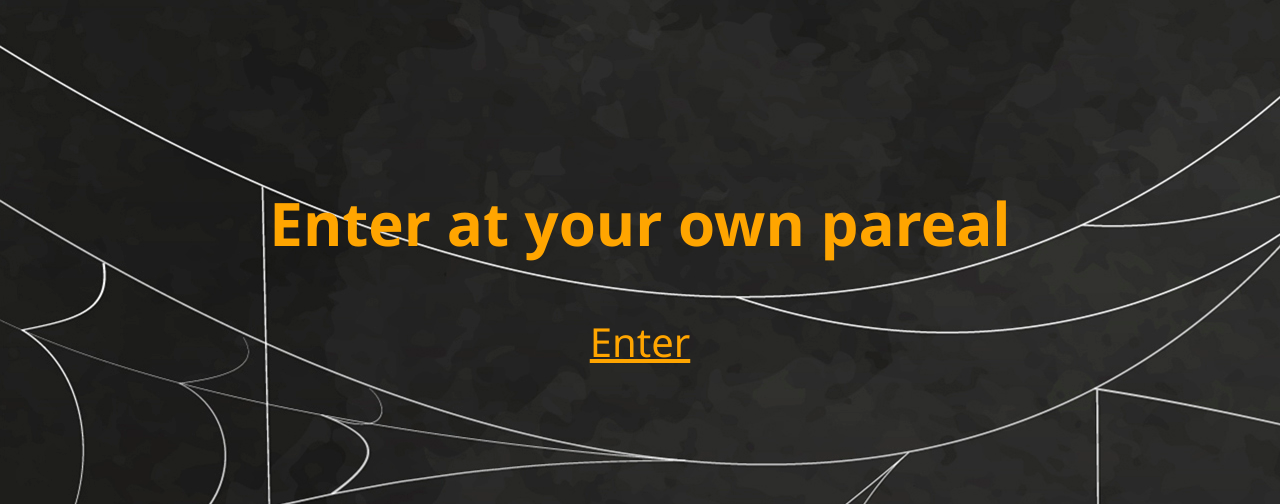
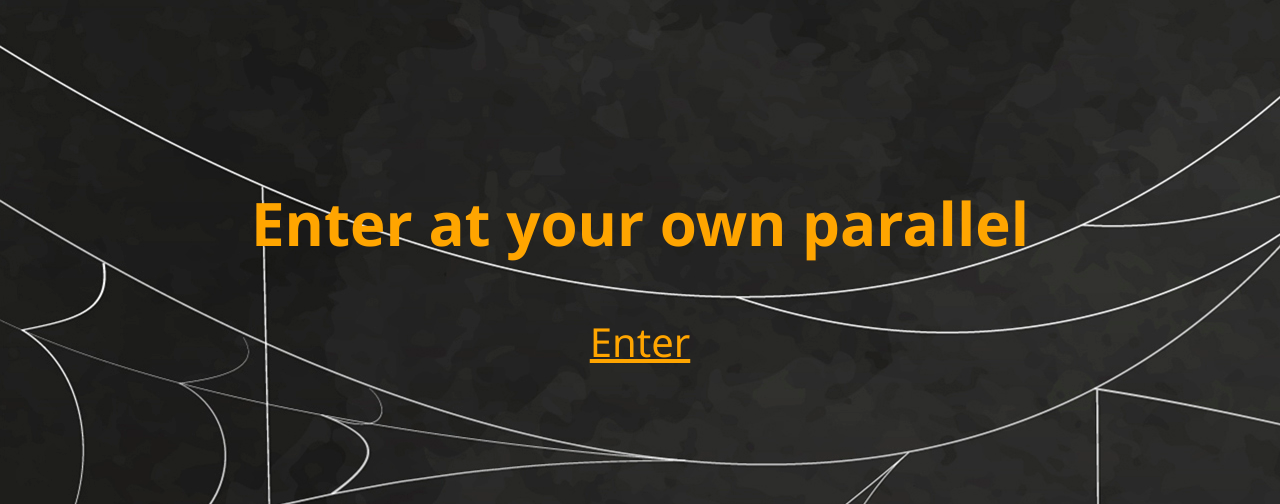
Before and after one commit to nlmarogi/phase2_Csi2520_fall2021, a Node server app: page / in a window 1280 px wide. Shown: the part 209-713 px from the top of the page. Run offline with Node 20, Linux system fonts and the light colour scheme; some libraries are stand-ins or nearby versions.

Commit message:
Update index.ejs

```diff
--- a/views/index.ejs
+++ b/views/index.ejs
@@ -25,7 +25,7 @@
     <br>
 
 
-<h2>Enter at your own pareal</h2>
+<h2>Enter at your own parallel</h2>
  <a href="/page1/landing page.ejs"><span>Enter</span></a>
 
 
```
